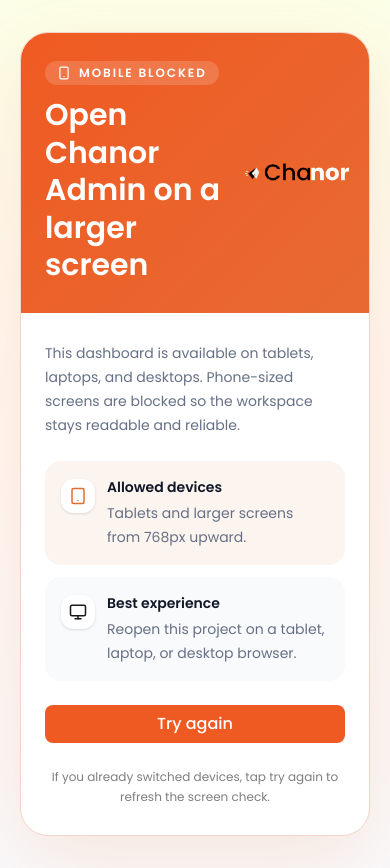
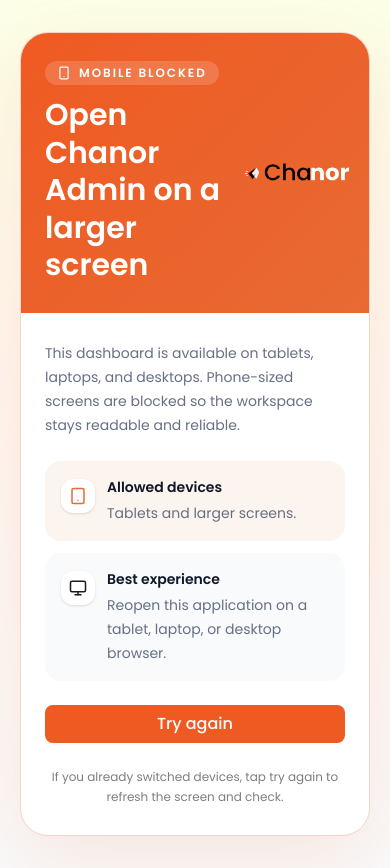
Before and after one commit to trychanor/chanor-dashboard, a Next.js app: page /dashboard/settings in a window 390 px wide. Built offline with nearby package versions, Linux system fonts and the light colour scheme; no server answers.

Commit message:
Update mobile-aware-provider.tsx

```diff
--- a/app/providers/mobile-aware-provider.tsx
+++ b/app/providers/mobile-aware-provider.tsx
@@ -80,7 +80,7 @@
                     Allowed devices
                   </h2>
                   <p className="mt-1 text-sm leading-6 text-neutral-600">
-                    Tablets and larger screens from 768px upward.
+                    Tablets and larger screens.
                   </p>
                 </div>
               </div>
@@ -94,7 +94,7 @@
                     Best experience
                   </h2>
                   <p className="mt-1 text-sm leading-6 text-neutral-600">
-                    Reopen this project on a tablet, laptop, or desktop browser.
+                    Reopen this application on a tablet, laptop, or desktop browser.
                   </p>
                 </div>
               </div>
@@ -110,7 +110,7 @@
 
             <p className="text-center text-xs leading-5 text-neutral-500">
               If you already switched devices, tap try again to refresh the
-              screen check.
+              screen and check.
             </p>
           </div>
         </div>
```
